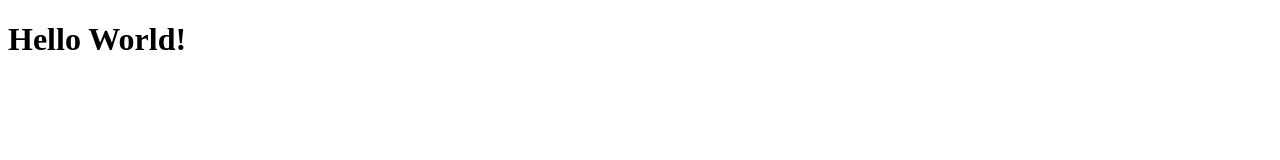
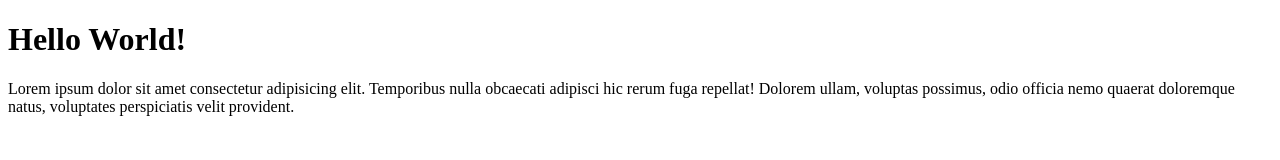
Before and after one commit to patrickiyiakimo/hello_world, a plain HTML site: page index.html in a window 1280 px wide. Drawn offline with Linux system fonts and the light colour scheme.

Commit message:
initial commit

```diff
--- a/index.html
+++ b/index.html
@@ -7,5 +7,9 @@
 </head>
 <body>
     <h1>Hello World!</h1>
+
+    <p>Lorem ipsum dolor sit amet consectetur adipisicing elit. Temporibus nulla obcaecati adipisci hic rerum fuga repellat! Dolorem ullam, voluptas possimus,
+        odio officia nemo quaerat doloremque natus,
+        voluptates perspiciatis velit provident.</p>
 </body>
 </html>
```
